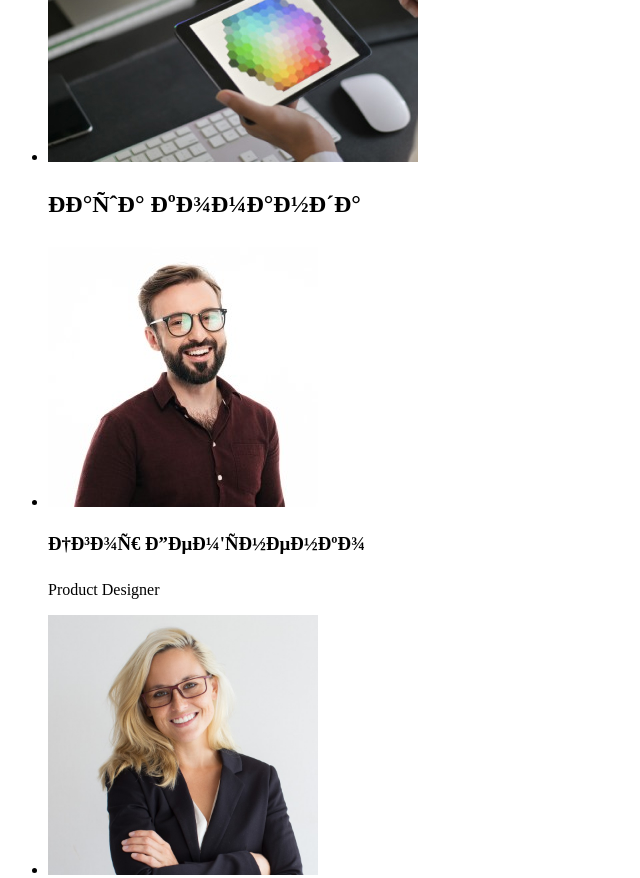
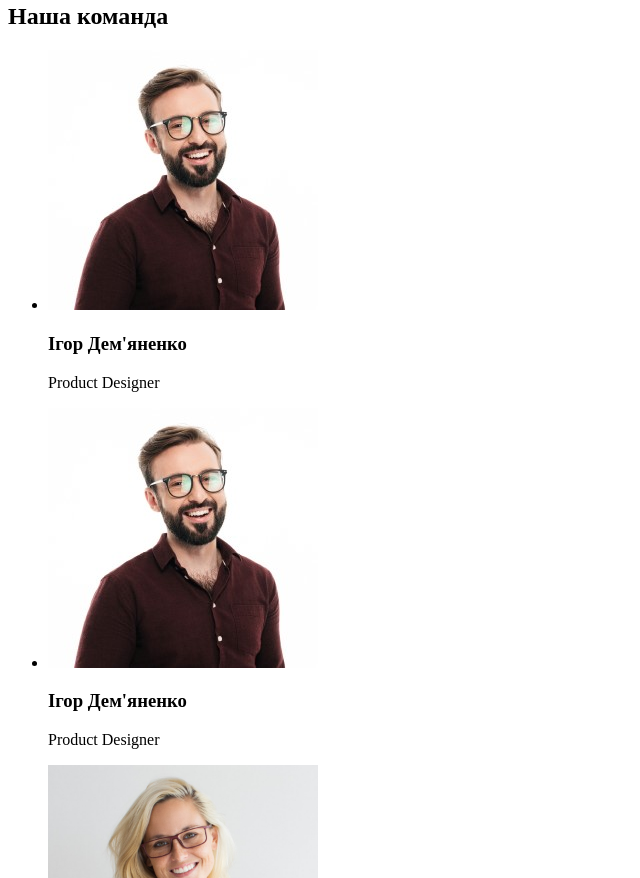
Before and after one commit to Tatiana2016/goit-markup-hw-01, a plain HTML site: page index.html in a window 1280 px wide. Shown: the part 1523-2401 px from the top of the page, without its empty margins (0-640 px from the left). Drawn offline with Linux system fonts and the light colour scheme.

Commit message:
Готова версія дз

```diff
--- a/index.html
+++ b/index.html
@@ -1,8 +1,8 @@
 <!DOCTYPE html>
 <html lang="uk">
     <head>
-        <meta charset="'utf-8"/>
-        <meta name="viewport" content="width=device-width, intial-scale=1.0"/>
+        <meta charset="utf-8">
+        <meta name="viewport" content="width=device-width, intial-scale=1.0">
         <title>Document</title>
     </head>
     <body>
@@ -58,31 +58,48 @@
           <section>
             <h2>Чим ми займаємося</h2>
               <ul>
-                <li> <img src="./images/img.img/img1.jpg" alt="фото набору коду" width="370"></li>
-                <li> <img src="./images/img.img/img2.jpg" alt="фото дзвінка" width="370"></li>
-                <li> <img src="./images/img.img/img3.jpg" alt="фото вибору кольору" width="370"></li>
+                   <li>
+                       <img src="./images/img.img/img1.jpg" alt="фото набору коду" width="370">
+                  </li>
+
+                  <li>
+                      <img src="./images/img.img/img2.jpg" alt="фото дзвінка" width="370">
+                  </li>
+
+                  <li>
+                      <img src="./images/img.img/img3.jpg" alt="фото вибору кольору" width="370">
+                  </li>
               </ul>
 
          </section>
          <section>
+              <h2>Наша команда</h2>
                <ul>
-              <h2>Наша команда</h2>
-              <li>   <img src="./images/photo.jpg/dem.jpg" alt="фото демяненка" width="270">
+                 <li>
+                      <img src="./images/photo.jpg/dem.jpg" alt="фото демяненка" width="270">
+                      <h3>Ігор Дем'яненко</h3>
+                      <p>Product Designer</p>
+                 </li>
+                  <li>
+                     <img src="./images/photo.jpg/dem.jpg" alt="фото демяненка" width="270">
                      <h3>Ігор Дем'яненко</h3>
                      <p>Product Designer</p>
                  </li>
 
-              <li> <img src="./images/photo.jpg/rep.jpg" alt="фото репіної" width="270">
+                 <li>
+                     <img src="./images/photo.jpg/rep.jpg" alt="фото репіної" width="270">
                      <h3>Ольга Рєпіна</h3>
                      <p>Frontend Developer</p>
                  </li>
 
-              <li> <img src="./images/photo.jpg/ter.jpg" alt="фото тарасова" width="270">
+                  <li>
+                     <img src="./images/photo.jpg/ter.jpg" alt="фото тарасова" width="270">
                      <h3>Микола Тарасов</h3>
                      <p>Marketing</p>
                  </li>
 
-              <li> <img src="./images/photo.jpg/erm.jpg" alt="фото єрмакова" width="270">
+                 <li>
+                     <img src="./images/photo.jpg/erm.jpg" alt="фото єрмакова" width="270">
                      <h3>Михайло Єрмаков</h3>
                      <p>UI Designer</p>
                  </li>
```
Lines whose indentation alone changed are shown as unchanged.
